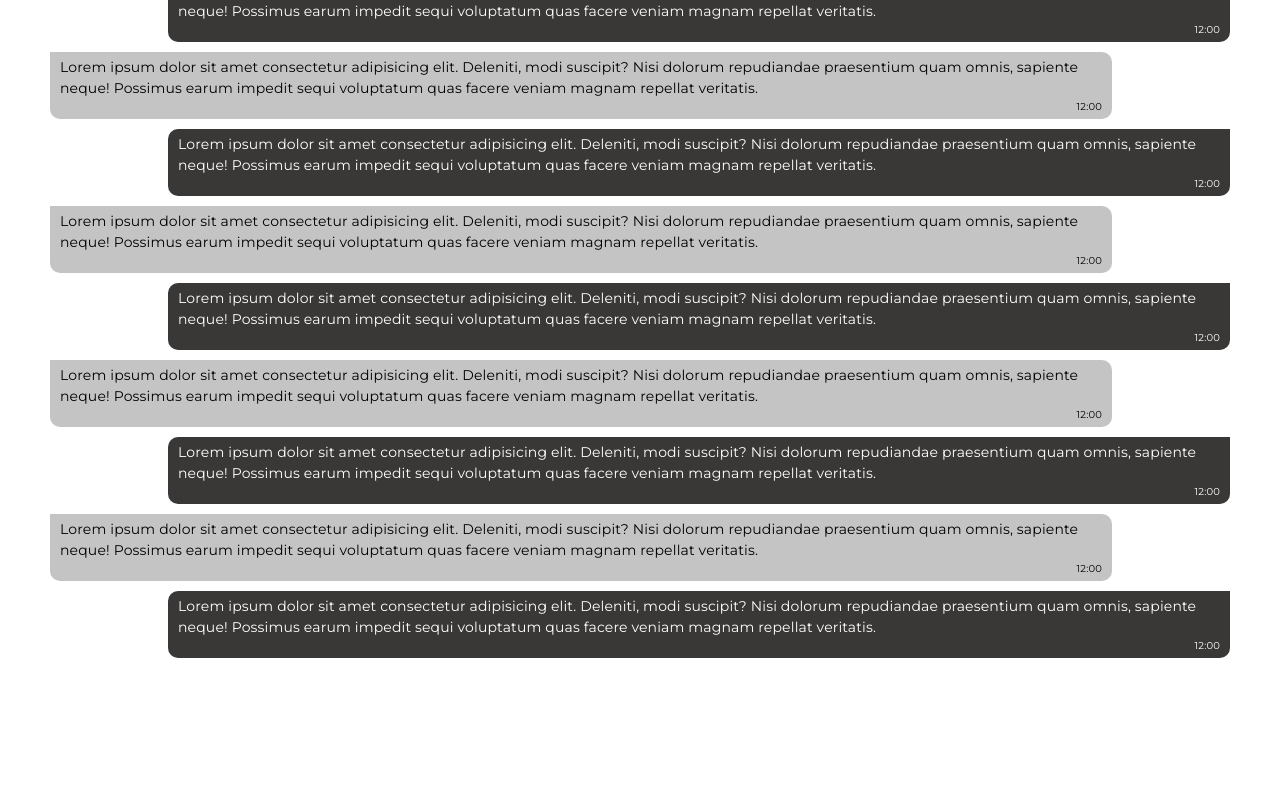
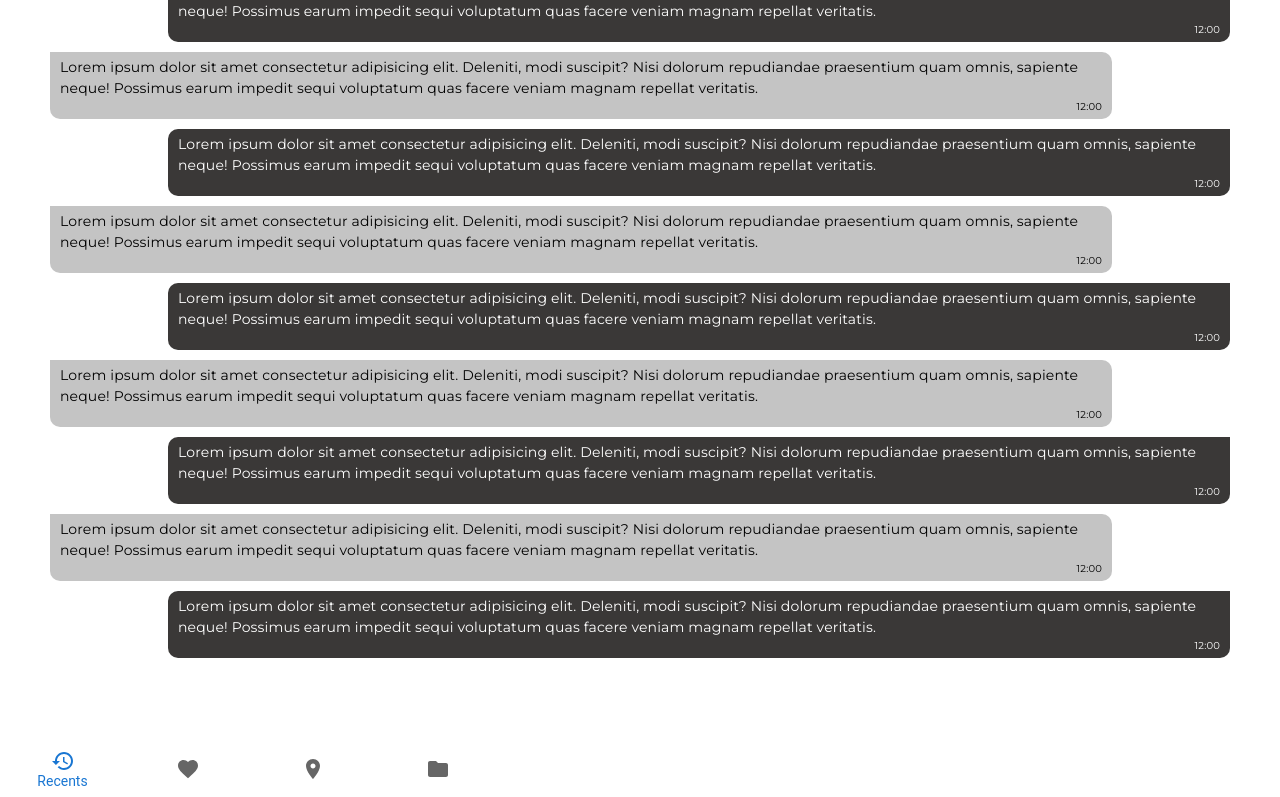
Before and after one commit to SfisoNxumalo/TheHotel, a React (Vite) app: page /Chats in a window 1280 px wide. Shown: the part 2032-2829 px from the top of the page. Before the commit the page ends 2773 px from the top, so only its background shows below. Built offline with nearby package versions, Linux system fonts and the light colour scheme.

Commit message:
Add Cart page and add bottom nav

```diff
--- a/src/App.tsx
+++ b/src/App.tsx
@@ -8,6 +8,7 @@ import Dashboard from './app/pages/DashboardPage/Dashboard';
 import Chats from './app/pages/ChatPage/ChatsPage';
 import ViewOne from './app/pages/ViewOnePage/ViewOne';
 import Cart from './app/pages/CartPage/Cart';
+import BottomNav from './components/BottomNav/BottomNav';
 
 const queryClient = new QueryClient()
 
@@ -20,16 +21,17 @@ function App() {
       <Routes>
         {/* <Route path="/" element={<Navbar />}> */}
           <Route index element={<Dashboard/>} />
-          <Route path="Dashboard" element={<Dashboard />} />
+          <Route path="cashboard" element={<Dashboard />} />
           <Route path="room-service" element={<RoomService />} />
           <Route path="view-one" element={<ViewOne />} />
-           <Route path="Chats" element={<Chats />} />
-           <Route path="Cart" element={<Cart />} />
+           <Route path="chats" element={<Chats />} />
+           <Route path="cart" element={<Cart/>} />
           <Route path="*" element={<Dashboard/>} />
         {/* </Route> */}
       </Routes>
     </BrowserRouter>
     </QueryClientProvider>
+    <BottomNav/>
     </>
   )
 }
--- /dev/null
+++ b/src/app/pages/CartPage/Cart.module.css
@@ -0,0 +1,3 @@
+.holder{
+    padding: 0px 15px;
+}
--- a/src/app/pages/CartPage/Cart.tsx
+++ b/src/app/pages/CartPage/Cart.tsx
@@ -1,10 +1,16 @@
 import { Card, Box, CardContent, Typography, IconButton, CardMedia } from "@mui/material";
 import { useTheme } from "styled-components";
+import { restaurantBanner } from "../../../assets/imageStore";
+
+import styles from './Cart.module.css'
 
 export default function Cart(){
-    const theme = useTheme();
 
   return (
+<div className={styles.holder}>
+
+    <h3>Cart</h3>
+
     <Card sx={{ display: 'flex' }}>
       <Box sx={{ display: 'flex', flexDirection: 'column' }}>
         <CardContent sx={{ flex: '1 0 auto' }}>
@@ -20,15 +26,22 @@ export default function Cart(){
           </Typography>
         </CardContent>
         <Box sx={{ display: 'flex', alignItems: 'center', pl: 1, pb: 1 }}>
-
+          bn
         </Box>
       </Box>
       <CardMedia
         component="img"
         sx={{ width: 151 }}
-        image="/static/images/cards/live-from-space.jpg"
+        image={restaurantBanner}
         alt="Live from space album cover"
       />
     </Card>
+
+    <hr/>
+
+    <label>SubTotal:</label> <label>R2000</label>
+</div>
+
+
   );
 }
--- /dev/null
+++ b/src/components/BottomNav/BottomNav.tsx
@@ -0,0 +1,32 @@
+import { Restore, Favorite, LocationOn, Folder } from "@mui/icons-material";
+import { BottomNavigation, BottomNavigationAction } from "@mui/material";
+import React from "react";
+
+export default function BottomNav(){
+    const [value, setValue] = React.useState('recents');
+
+  const handleChange = (event: React.SyntheticEvent, newValue: string) => {
+    setValue(newValue);
+  };
+
+  return (
+    <BottomNavigation sx={{ width: 500 }} value={value} onChange={handleChange}>
+      <BottomNavigationAction
+        label="Recents"
+        value="recents"
+        icon={<Restore />}
+      />
+      <BottomNavigationAction
+        label="Favorites"
+        value="favorites"
+        icon={<Favorite />}
+      />
+      <BottomNavigationAction
+        label="Nearby"
+        value="nearby"
+        icon={<LocationOn />}
+      />
+      <BottomNavigationAction label="Folder" value="folder" icon={<Folder />} />
+    </BottomNavigation>
+  );
+}
```
